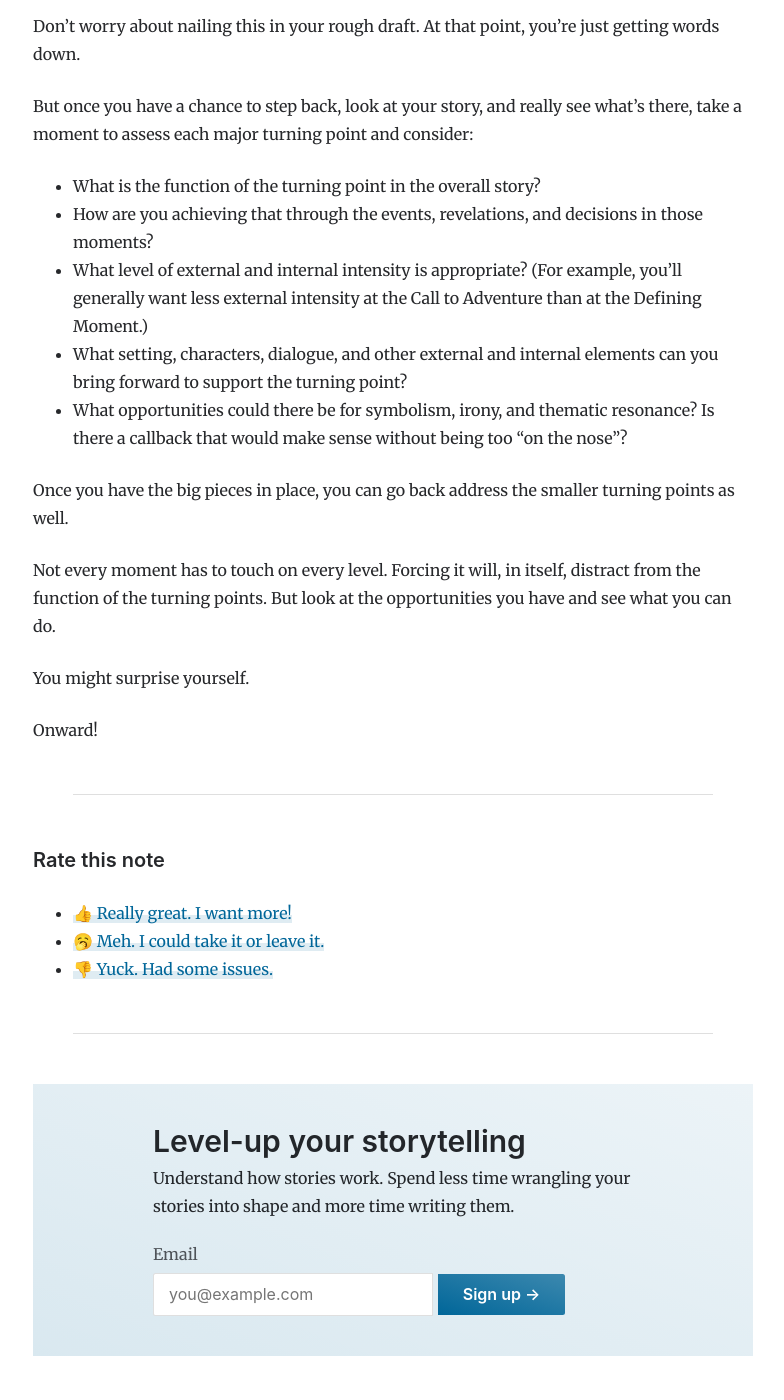
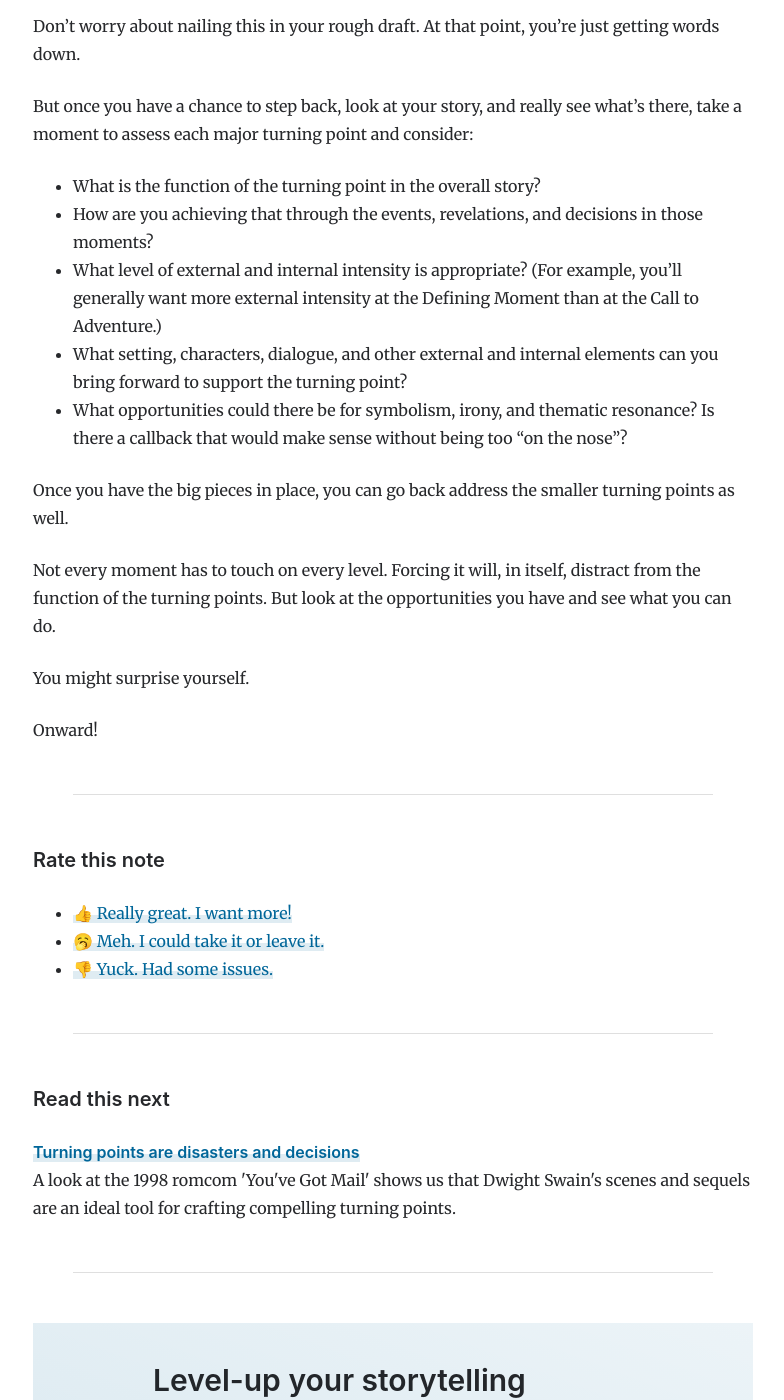
Before and after one commit to natelistrom/natelistrom.github.io, a Jekyll site: the page built from _posts/2025-10-07-turning-points-variety.md, in a window 1280 px wide and 1400 px high, scrolled down 6706 px. Shown: the whole window, without its empty margins (247-1031 px from the left). Built offline with Jekyll 4.4.1, drawn with Linux system fonts in a browser that asks for light colours.

Commit message:
Add read next link, minor rewording on turning points variety note

```diff
--- a/_posts/2025-10-07-turning-points-variety.md
+++ b/_posts/2025-10-07-turning-points-variety.md
@@ -6,6 +6,7 @@ date:   2025-10-07 12:00:00 -0400
 tags: [Story map, Turning points, Structure, Story structure, Story, Craft, Jurassic Park]
 maturity: note
 reading_time: 8 min
+read_next: "Turning points are disasters and decisions"
 ---
 
 ---
@@ -165,7 +166,7 @@ But once you have a chance to step back, look at your story, and really see what
 
 - What is the function of the turning point in the overall story?
 - How are you achieving that through the events, revelations, and decisions in those moments?
-- What level of external and internal intensity is appropriate? (For example, you'll generally want less external intensity at the Call to Adventure than at the Defining Moment.)
+- What level of external and internal intensity is appropriate? (For example, you'll generally want more external intensity at the Defining Moment than at the Call to Adventure.)
 - What setting, characters, dialogue, and other external and internal elements can you bring forward to support the turning point?
 - What opportunities could there be for symbolism, irony, and thematic resonance? Is there a callback that would make sense without being too "on the nose"?
 
```
